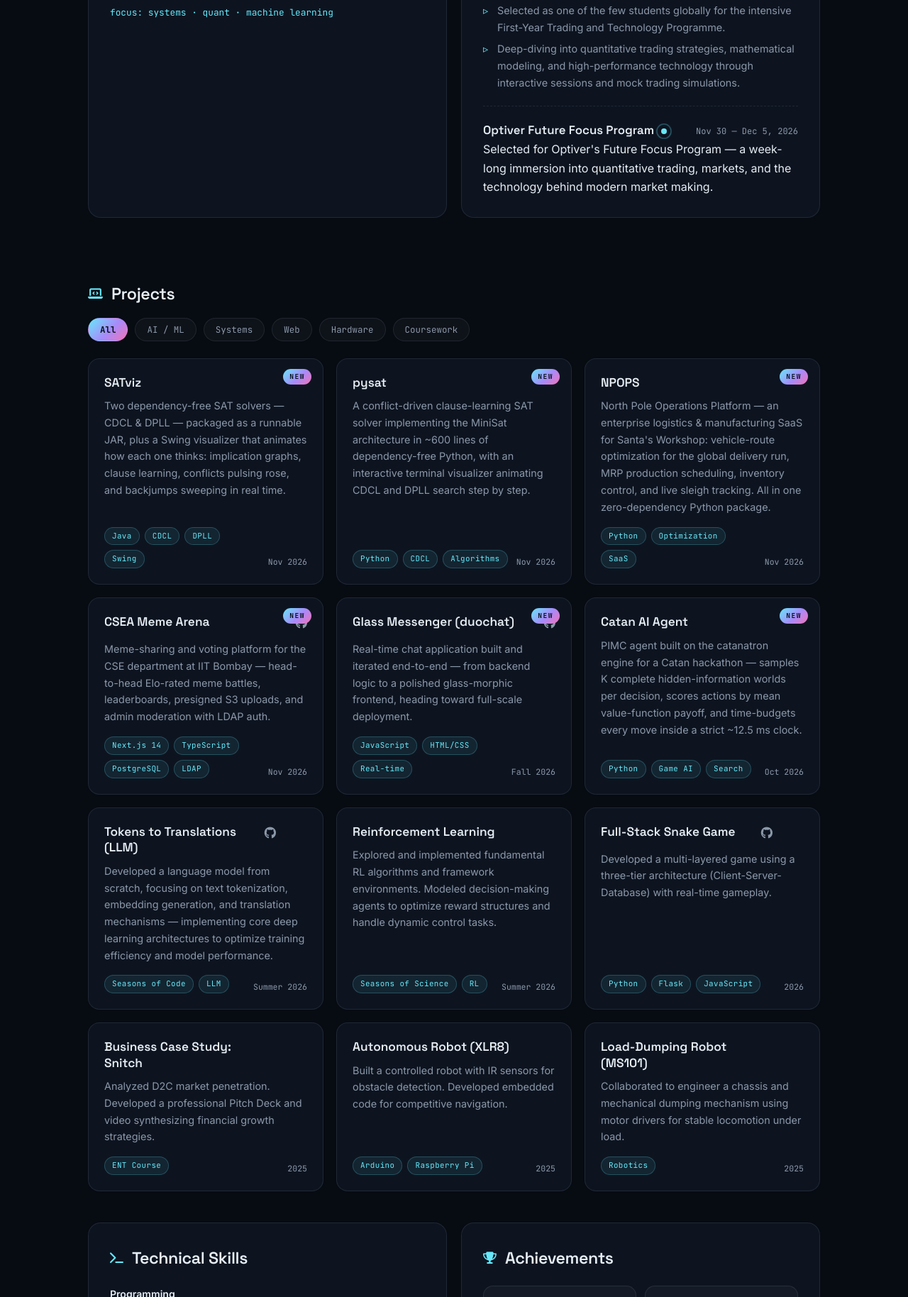
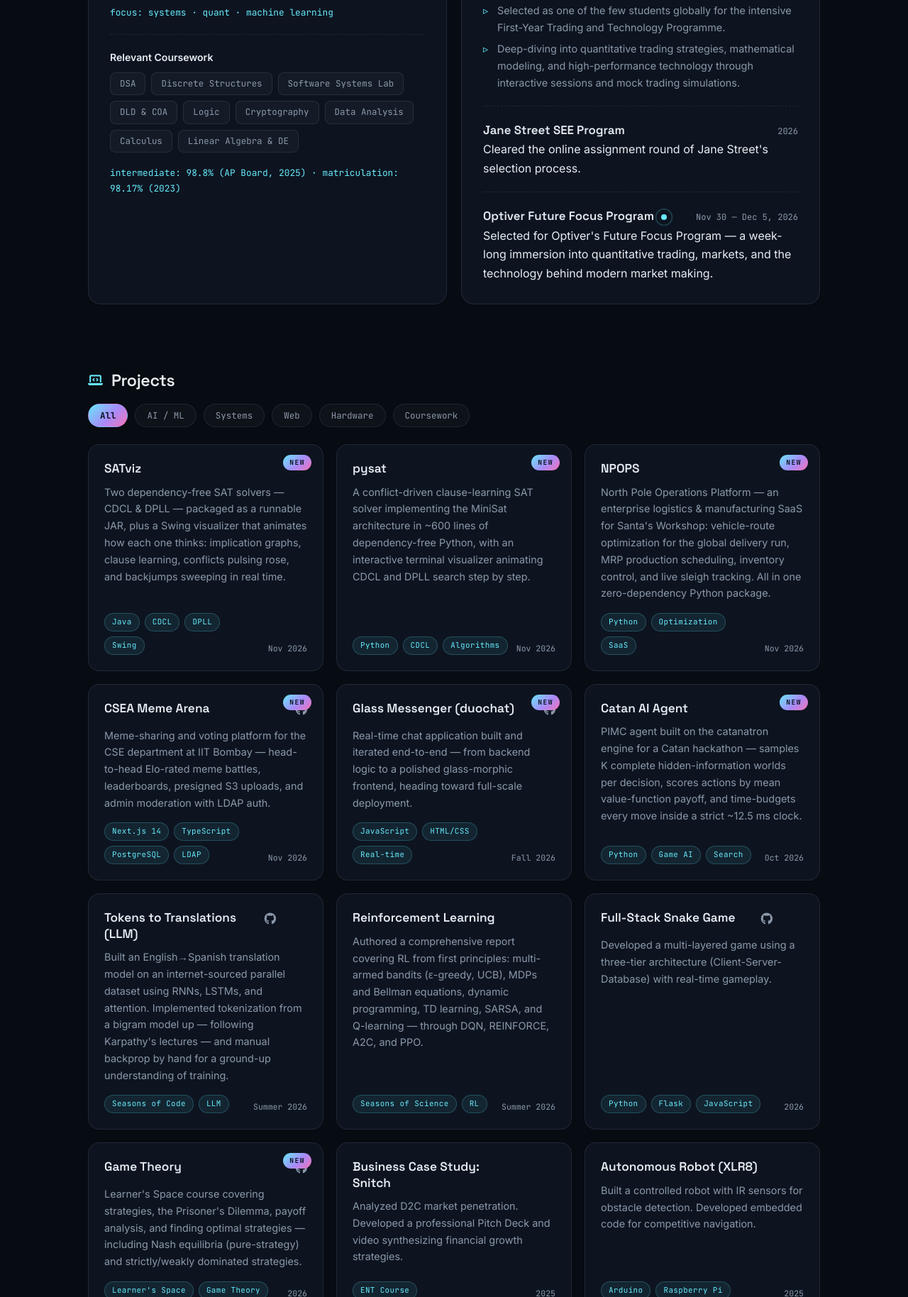
Before and after one commit to Rutvik-294/Rutvik-294.github.io, a plain HTML site: page index.html in a window 1280 px wide. Shown: the part 972-2800 px from the top of the page at 71% size. Drawn offline with Linux system fonts and the light colour scheme.

Commit message:
Sync with updated resume: Jane Street SEE, Physics Bazinga, enriched LLM/RL/MS101, Game Theory project, coursework, expanded skills

```diff
--- a/index.html
+++ b/index.html
@@ -70,6 +70,14 @@
                 </div>
                 <p>B.Tech in Computer Science and Engineering</p>
                 <div class="mono-line">focus: systems · quant · machine learning</div>
+                <hr class="divider">
+                <div class="skills-category">
+                    <strong>Relevant Coursework</strong>
+                    <div class="skill-tags">
+                        <span>DSA</span> <span>Discrete Structures</span> <span>Software Systems Lab</span> <span>DLD &amp; COA</span> <span>Logic</span> <span>Cryptography</span> <span>Data Analysis</span> <span>Calculus</span> <span>Linear Algebra &amp; DE</span>
+                    </div>
+                </div>
+                <div class="mono-line">intermediate: 98.8% (AP Board, 2025) · matriculation: 98.17% (2023)</div>
             </section>
 
             <section class="card reveal">
@@ -86,6 +94,12 @@
                     <li>Selected as one of the few students globally for the intensive First-Year Trading and Technology Programme.</li>
                     <li>Deep-diving into quantitative trading strategies, mathematical modeling, and high-performance technology through interactive sessions and mock trading simulations.</li>
                 </ul>
+                <hr class="divider">
+                <div class="item-header">
+                    <h3>Jane Street SEE Program</h3>
+                    <span class="date">2026</span>
+                </div>
+                <p>Cleared the online assignment round of Jane Street's selection process.</p>
                 <hr class="divider">
                 <div class="item-header">
                     <h3>Optiver Future Focus Program <span class="pulse-dot" title="Upcoming"></span></h3>
@@ -208,7 +222,7 @@
                             <a href="https://github.com/Rutvik-294/SOC_Tokens_to_Translations" target="_blank" aria-label="GitHub repo"><i class="fab fa-github"></i></a>
                         </div>
                     </div>
-                    <p class="project-desc">Developed a language model from scratch, focusing on text tokenization, embedding generation, and translation mechanisms — implementing core deep learning architectures to optimize training efficiency and model performance.</p>
+                    <p class="project-desc">Built an English→Spanish translation model on an internet-sourced parallel dataset using RNNs, LSTMs, and attention. Implemented tokenization from a bigram model up — following Karpathy's lectures — and manual backprop by hand for a ground-up understanding of training.</p>
                     <div class="project-meta">
                         <div class="tag-row"><span class="tag">Seasons of Code</span><span class="tag">LLM</span></div>
                         <span class="proj-date">Summer 2026</span>
@@ -221,7 +235,7 @@
                         <h3>Reinforcement Learning</h3>
                         <div class="project-links"></div>
                     </div>
-                    <p class="project-desc">Explored and implemented fundamental RL algorithms and framework environments. Modeled decision-making agents to optimize reward structures and handle dynamic control tasks.</p>
+                    <p class="project-desc">Authored a comprehensive report covering RL from first principles: multi-armed bandits (ε-greedy, UCB), MDPs and Bellman equations, dynamic programming, TD learning, SARSA, and Q-learning — through DQN, REINFORCE, A2C, and PPO.</p>
                     <div class="project-meta">
                         <div class="tag-row"><span class="tag">Seasons of Science</span><span class="tag">RL</span></div>
                         <span class="proj-date">Summer 2026</span>
@@ -239,6 +253,22 @@
                     <p class="project-desc">Developed a multi-layered game using a three-tier architecture (Client-Server-Database) with real-time gameplay.</p>
                     <div class="project-meta">
                         <div class="tag-row"><span class="tag">Python</span><span class="tag">Flask</span><span class="tag">JavaScript</span></div>
+                        <span class="proj-date">2026</span>
+                    </div>
+                </article>
+
+                <!-- Game Theory -->
+                <article class="project-card" data-cat="course">
+                    <span class="badge-new">NEW</span>
+                    <div class="project-top">
+                        <h3>Game Theory</h3>
+                        <div class="project-links">
+                            <a href="https://github.com/Rutvik-294/LearnerSpace2K26" target="_blank" aria-label="GitHub repo"><i class="fab fa-github"></i></a>
+                        </div>
+                    </div>
+                    <p class="project-desc">Learner's Space course covering strategies, the Prisoner's Dilemma, payoff analysis, and finding optimal strategies — including Nash equilibria (pure-strategy) and strictly/weakly dominated strategies.</p>
+                    <div class="project-meta">
+                        <div class="tag-row"><span class="tag">Learner's Space</span><span class="tag">Game Theory</span></div>
                         <span class="proj-date">2026</span>
                     </div>
                 </article>
@@ -275,7 +305,7 @@
                         <h3>Load-Dumping Robot (MS101)</h3>
                         <div class="project-links"></div>
                     </div>
-                    <p class="project-desc">Collaborated to engineer a chassis and mechanical dumping mechanism using motor drivers for stable locomotion under load.</p>
+                    <p class="project-desc">Designed the chassis and dumping mechanism in Autodesk Fusion 360, fabricated via laser cutting and 3D printing, and built a custom wireless controller — carrying a threshold payload up a 30° incline.</p>
                     <div class="project-meta">
                         <div class="tag-row"><span class="tag">Robotics</span></div>
                         <span class="proj-date">2025</span>
@@ -295,13 +325,13 @@
                 <div class="skills-category">
                     <strong>Programming</strong>
                     <div class="skill-tags">
-                        <span>C++</span> <span>Python</span> <span>C</span> <span>JavaScript</span> <span>Bash</span> <span>Java</span>
+                        <span>C++</span> <span>Python</span> <span>C</span> <span>JavaScript</span> <span>Bash</span> <span>Java</span> <span>Verilog</span> <span>x86 Assembly</span> <span>MIPS</span>
                     </div>
                 </div>
                 <div class="skills-category">
                     <strong>Web Development</strong>
                     <div class="skill-tags">
-                        <span>HTML</span> <span>CSS</span> <span>Flask</span> <span>Next.js</span> <span>TypeScript</span>
+                        <span>HTML</span> <span>CSS</span> <span>Flask</span> <span>React</span> <span>Next.js</span> <span>TypeScript</span>
                     </div>
                 </div>
                 <div class="skills-category">
@@ -325,6 +355,7 @@
                 </div>
                 <ul class="clean-list compact achievement-list">
                     <li><strong>Olympiads:</strong> INPhO (45/75), NSEC (185/216) &amp; selected for INChO</li>
+                    <li><strong>Physics Bazinga:</strong> Winner — Maths &amp; Physics Club competition, IIT Bombay</li>
                     <li><strong>State Ranks:</strong> AP EAMCET (Rank 9), TS EAMCET (Rank 45)</li>
                 </ul>
             </section>
```
